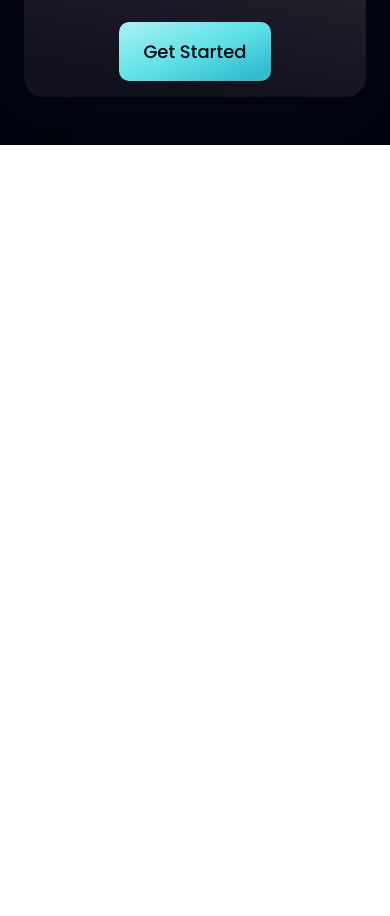
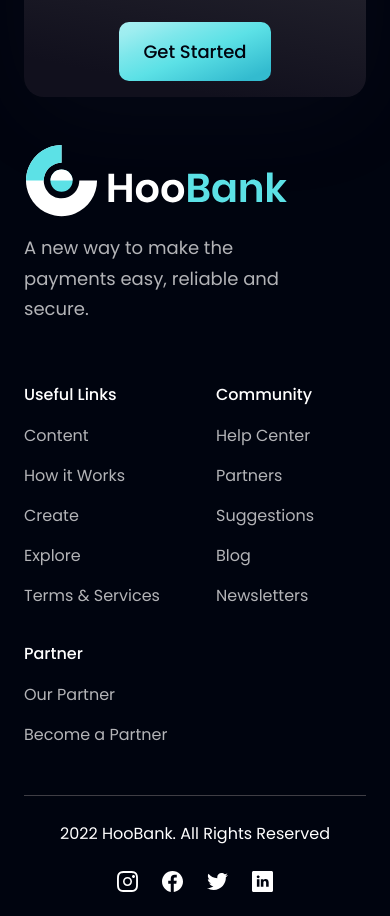
Before and after one commit to priyucodes/modern_bank_app, a React (Vite) app: page / in a window 390 px wide. Shown: the part 6380-7296 px from the top of the page. Before the commit the page ends 6525 px from the top, so only its background shows below. Built offline with nearby package versions, Linux system fonts and the light colour scheme.

Commit message:
added footer

```diff
--- a/src/components/Footer.jsx
+++ b/src/components/Footer.jsx
@@ -1,4 +1,64 @@
-const Footer = () => {
-  return <div>Footer</div>;
-};
+import styles from '../style';
+import { logo } from '../assets';
+import { footerLinks, socialMedia } from '../constants';
+const Footer = () => (
+  <footer className={`${styles.flexCenter} ${styles.paddingY} flex-col`}>
+    <div className={`${styles.flexStart} md:flex-row flex-col mb-8 w-full`}>
+      <div className="flex-1 flex flex-col justify-start mr-10">
+        <img
+          src={logo}
+          alt="hoobank"
+          className="w-[266px] h-[72px] object-contain"
+        />
+        <p className={`${styles.paragraph} mt-4 max-w-[310px]`}>
+          A new way to make the payments easy, reliable and secure.
+        </p>
+      </div>
+
+      <div className="flex-[1.5] w-full flex flex-row justify-between flex-wrap md:mt-0 mt-10">
+        {footerLinks.map(footerLink => (
+          <div
+            key={footerLink.key}
+            className="flex flex-col ss:my-0 my-4 min-w-[150px]"
+          >
+            <h4 className="font-poppins font-medium font-[18px] leading-[27px] text-white">
+              {footerLink.title}
+            </h4>
+            <ul className="list-none mt-4">
+              {footerLink.links.map((link, i) => (
+                <li
+                  key={link.name}
+                  className={`font-poppins font-normal text-[16px] leading-[24px] text-dimWhite hover:text-secondary cursor-pointer ${
+                    i !== footerLink.links.length - 1 ? 'mb-4' : 'mb-0'
+                  }`}
+                >
+                  {link.name}
+                </li>
+              ))}
+            </ul>
+          </div>
+        ))}
+      </div>
+    </div>
+
+    <div className="w-full flex justify-between items-center md:flex-row flex-col pt-6 border-t-[1px] border-t-[#3f3e45]">
+      <p className="font-poppins font-normal text-center font-[18px] leading-[27px] text-white">
+        2022 HooBank. All Rights Reserved
+      </p>
+      <div className="flex flex-row md:mt-0 mt-6">
+        {socialMedia.map((social, i) => (
+          <img
+            key={social.id}
+            src={social.icon}
+            alt={social.id}
+            className={`w-[21px] h-[21px] object-contain cursor-pointer ${
+              i !== socialMedia.length - 1 ? 'mr-6' : 'mr-0'
+            }`}
+          />
+        ))}
+      </div>
+    </div>
+  </footer>
+);
+
 export default Footer;
```
